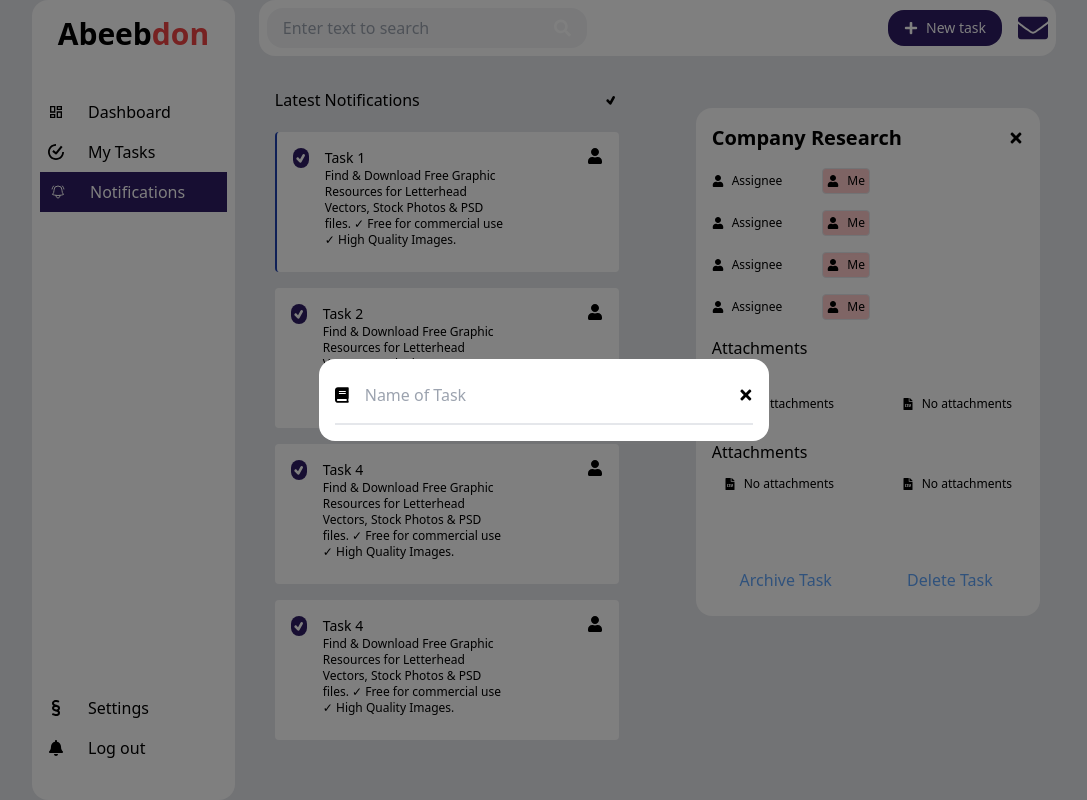
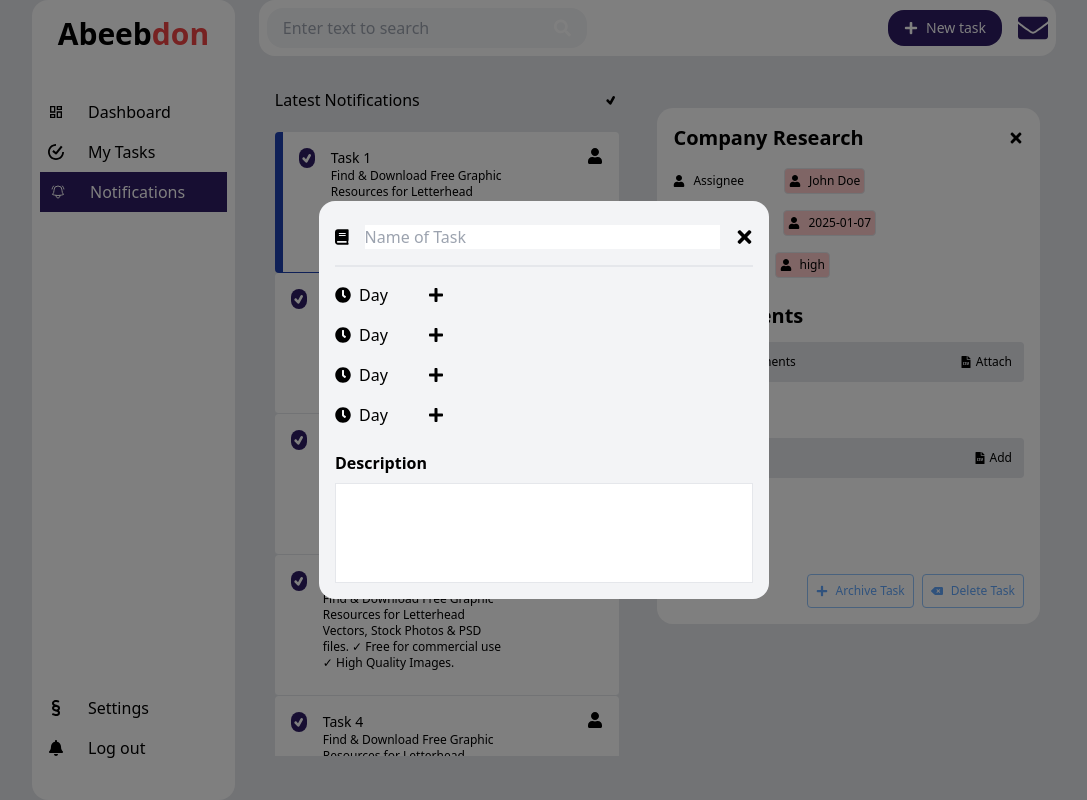
Before and after one commit to abeeebdon/task-management, a React (Vite) app: page /notifications in a window 1280 px wide. Both pictures are taken after a click on the button "New task". Shown: the whole page, without its empty margins (96-1183 px from the left). Built offline with nearby package versions, Linux system fonts and the light colour scheme.

Commit message:
Add Task : UI Design

```diff
--- a/src/components/AddTask.tsx
+++ b/src/components/AddTask.tsx
@@ -1,9 +1,13 @@
-import { FaBook, FaTimes } from 'react-icons/fa'
+import { Dispatch, SetStateAction } from 'react'
+import { FaBook, FaClock, FaPlus, FaTimes } from 'react-icons/fa'
 
-const AddTask = () => {
+interface Props {
+  setAddTask: Dispatch<SetStateAction<boolean>>
+}
+const AddTask = ({ setAddTask }: Props) => {
   return (
     <section className="fixed inset-0 bg-[rgba(0,0,0,0.5)] flex justify-center items-center">
-      <article className="bg-white p-4 pt-6 w-full max-w-[450px] rounded-2xl">
+      <article className="bg-gray-100 p-4 pt-6 w-full max-w-[450px] rounded-2xl">
         <header className="flex items-center justify-between w-full gap-4 border-b-2 pb-4">
           <FaBook />
           <input
@@ -11,9 +15,65 @@ const AddTask = () => {
             placeholder="Name of Task"
             className="w-full border-none outline-none"
           />
-          <FaTimes />
+          <FaTimes
+            onClick={() => {
+              setAddTask(false)
+            }}
+            className="cursor-pointer text-xl"
+          />
         </header>
-        <section></section>
+
+        <section className="space-y-4">
+          {/* {day, notification,prioriti, assign} */}
+          <article className="flex items-center gap-10 mt-4">
+            <div className="flex items-center gap-2">
+              <FaClock />
+              <p>Day</p>
+            </div>
+            <div className="flex items-center gap-2">
+              {/* {add} */}
+              <FaPlus />
+            </div>
+          </article>{' '}
+          <article className="flex items-center gap-10 mt-4">
+            <div className="flex items-center gap-2">
+              <FaClock />
+              <p>Day</p>
+            </div>
+            <div className="flex items-center gap-2">
+              {/* {add} */}
+              <FaPlus />
+            </div>
+          </article>
+          <article className="flex items-center gap-10 mt-4">
+            <div className="flex items-center gap-2">
+              <FaClock />
+              <p>Day</p>
+            </div>
+            <div className="flex items-center gap-2">
+              {/* {add} */}
+              <FaPlus />
+            </div>
+          </article>
+          <article className="flex items-center gap-10 mt-4">
+            <div className="flex items-center gap-2">
+              <FaClock />
+              <p>Day</p>
+            </div>
+            <div className="flex items-center gap-2">
+              {/* {add} */}
+              <FaPlus />
+            </div>
+          </article>
+        </section>
+        <section className="mt-6">
+          <div className="flex flex-col gap-2 ">
+            <label htmlFor="description" className="font-semibold">
+              Description
+            </label>
+            <textarea className="resize-none h-[100px] bg-white border outline-none focus:border-gray-400"></textarea>
+          </div>
+        </section>
       </article>
     </section>
   )
--- a/src/components/DashboardLayout.tsx
+++ b/src/components/DashboardLayout.tsx
@@ -116,7 +116,7 @@ const DashboardLayout = () => {
         </section>
       </main>
 
-      {addTask && <AddTask />}
+      {addTask && <AddTask setAddTask={setAddTask} />}
     </>
   )
 }
--- a/src/components/data.tsx
+++ b/src/components/data.tsx
@@ -5,6 +5,10 @@ export interface TaskType {
   description: string
   priority: string
   notification?: boolean
+  assignee?: string
+  deadline?: string
+  attachments?: string
+  links?: string
 }
 
 export interface NotificationType {
@@ -22,6 +26,10 @@ export const tasks: TaskType[] = [
     status: 'completed',
     priority: 'high',
     notification: true,
+    assignee: 'John Doe',
+    deadline: '2025-01-07',
+    attachments: 'No attachments',
+    links: 'No links',
   },
   {
     name: 'Task 2',
@@ -32,6 +40,7 @@ export const tasks: TaskType[] = [
     status: 'in progress',
     priority: 'low',
     notification: true,
+    assignee: 'John Doe',
   },
   {
     name: 'Task 3',
@@ -42,6 +51,7 @@ export const tasks: TaskType[] = [
     status: 'not started',
     priority: 'high',
     notification: false,
+    assignee: 'John Doe',
   },
   {
     name: 'Task 4',
--- a/src/pages/screens/AddProjects.tsx
+++ /dev/null
@@ -1,5 +0,0 @@
-const AddProjects = () => {
-  return <section></section>
-}
-
-export default AddProjects
--- a/src/pages/screens/Notifications.tsx
+++ b/src/pages/screens/Notifications.tsx
@@ -1,7 +1,8 @@
 import { TiTick } from 'react-icons/ti'
 import { tasks, TaskType } from '../../components/data'
-import { FaFileCsv, FaTimes, FaUser } from 'react-icons/fa'
+import { FaFileCsv, FaPlus, FaTimes, FaUser } from 'react-icons/fa'
 import { useEffect, useState } from 'react'
+import { FaDeleteLeft } from 'react-icons/fa6'
 
 const Notifications = () => {
   const [activeNotif, setActiveNotif] = useState(0)
@@ -19,6 +20,17 @@ const Notifications = () => {
   const handleNotif = (id: number) => {
     setActiveNotif(id)
   }
+
+  const handleNotifStatus = (id: number) => {
+    const notif = filterNotification?.map((notif, i) => {
+      if (i === id) {
+        return { ...notif, status: !notif.status }
+      }
+      return notif
+    })
+    setFilterNotification(notif as TaskType[])
+    console.log(id)
+  }
   return (
     <section className="flex flex-col sm:flex-row gap-4 justify-between">
       <article className="basis-[45%]">
@@ -26,15 +38,15 @@ const Notifications = () => {
           <h3>Latest Notifications</h3>
           <TiTick />
         </div>
-        <article className="space-y-4  mt-5 h-full max-h-[78vh] overflow-auto ">
+        <article className=" mt-5 h-full max-h-[78vh] overflow-auto ">
           {filterNotification?.map((notif, i) => {
             return (
               <div
                 key={i}
                 className={` bg-white flex justify-between p-4 pb-6 rounded cursor-pointer ${
                   activeNotif === i
-                    ? 'border-l-2 border-blue-800 bg-purple-200'
-                    : 'border-none'
+                    ? 'border-l-8 border-b border-blue-800 bg-purple-200'
+                    : 'border-b'
                 }`}
                 onClick={() => handleNotif(i)}
               >
@@ -43,8 +55,12 @@ const Notifications = () => {
                     className={`size-5 flex justify-center items-center rounded-full ${
                       notif.status ? 'bg-dpurple text-white' : 'bg-gray-200'
                     }`}
+                    onClick={() => handleNotifStatus(i)}
                   >
-                    {notif.status && <TiTick />}
+                    <TiTick
+                      color="white"
+                      className={notif.status ? 'text-blue-900' : 'text-white'}
+                    />
                   </div>
                   <div>
                     <h5 className="text-sm">{notif.name}</h5>
@@ -62,7 +78,7 @@ const Notifications = () => {
           })}
         </article>
       </article>
-      <article className="bg-white rounded-2xl mt-5 basis-[45%] h-full p-4">
+      <article className="bg-white rounded-2xl mt-5 basis-[50%] h-full p-4">
         <article className="space-y-4">
           <div className="flex items-center justify-between ">
             <h2 className="text-xl font-bold">Company Research</h2>
@@ -76,77 +92,75 @@ const Notifications = () => {
               </div>
               <div className="flex items-center gap-2 border bg-red-200 text-xs p-1 rounded">
                 <FaUser />
-                <p>Me</p>
+                <p>
+                  {activeNotifData.assignee ? activeNotifData.assignee : 'You'}
+                </p>
               </div>
             </article>
             <article className="flex items-center gap-10">
               <div className="flex items-center gap-2 text-xs">
                 <FaUser />
-                <p>Assignee</p>
+                <p>Deadline</p>
               </div>
               <div className="flex items-center gap-2 border bg-red-200 text-xs p-1 rounded">
                 <FaUser />
-                <p>Me</p>
+                <p>
+                  {activeNotifData.deadline
+                    ? activeNotifData.deadline
+                    : 'Today'}
+                </p>
               </div>
             </article>
             <article className="flex items-center gap-10">
               <div className="flex items-center gap-2 text-xs">
                 <FaUser />
-                <p>Assignee</p>
+                <p>Priority</p>
               </div>
               <div className="flex items-center gap-2 border bg-red-200 text-xs p-1 rounded">
                 <FaUser />
-                <p>Me</p>
-              </div>
-            </article>
-            <article className="flex items-center gap-10">
-              <div className="flex items-center gap-2 text-xs">
-                <FaUser />
-                <p>Assignee</p>
-              </div>
-              <div className="flex items-center gap-2 border bg-red-200 text-xs p-1 rounded">
-                <FaUser />
-                <p>Me</p>
+                <p>{activeNotifData.priority}</p>
               </div>
             </article>
           </section>
         </article>
 
         {/* Attachment s  */}
-        <section className="mt-4">
-          <h2>Attachments</h2>
-          <p>{activeNotifData?.name}</p>
-          <div className="p-3 bg-red- flex items-center justify-between">
+        <section className="mt-6">
+          <h2 className="text-xl font-semibold">Attachments</h2>
+          <div className="p-3 bg-gray-200 mt-3 rounded flex items-center justify-between">
             <article className="flex items-center gap-2 text-xs">
               <FaFileCsv />
               <p>No attachments</p>
             </article>
-            <article className="flex items-center gap-2 text-xs">
+            <button className="flex items-center gap-1 text-xs hover:outline-dotted">
               <FaFileCsv />
-              <p>No attachments</p>
-            </article>
+              <p>Attach</p>
+            </button>
           </div>
         </section>
         {/* links  */}
         <section className="mt-4">
-          <h2>Attachments</h2>
-          <div className="p-3 bg-red- flex items-center justify-between">
+          <h2 className="text-xl font-semibold ">Links</h2>
+          <div className="p-3 bg-gray-200 mt-3 rounded flex items-center justify-between">
             <article className="flex items-center gap-2 text-xs">
               <FaFileCsv />
-              <p>No attachments</p>
+              <p>No links</p>
             </article>
-            <article className="flex items-center gap-2 text-xs">
+            <button className="flex items-center gap-1 text-xs hover:outline-dotted">
               <FaFileCsv />
-              <p>No attachments</p>
-            </article>
+              <p>Add</p>
+            </button>
           </div>
         </section>
 
-        <div className="flex mt-10  gap-4">
-          <button className="bg-white text-blue-400 w-full p-2 rounded mt-4">
+        {/* bottm buttons  */}
+        <div className="flex mt-20 justify-end gap-2 text-xs">
+          <button className="bg-white text-blue-400 p-2 rounded mt-4 flex items-center gap-2 w-fit border border-blue-300">
+            <FaPlus />
             Archive Task
           </button>
-          <button className="bg-white text-blue-400 w-full p-2 rounded mt-4">
+          <button className="bg-white text-blue-400 p-2 rounded mt-4 flex items-center gap-2 w-fit border border-blue-300">
+            <FaDeleteLeft />
             Delete Task
           </button>
         </div>
```
